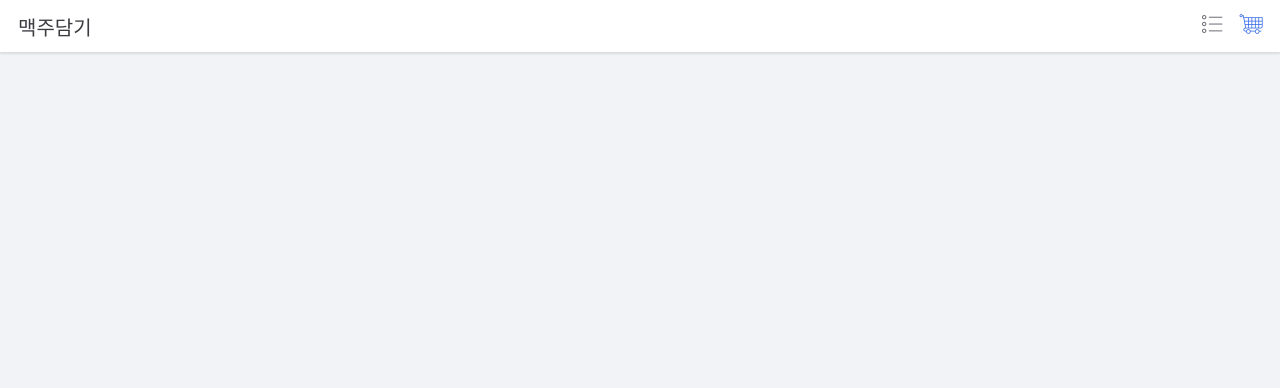
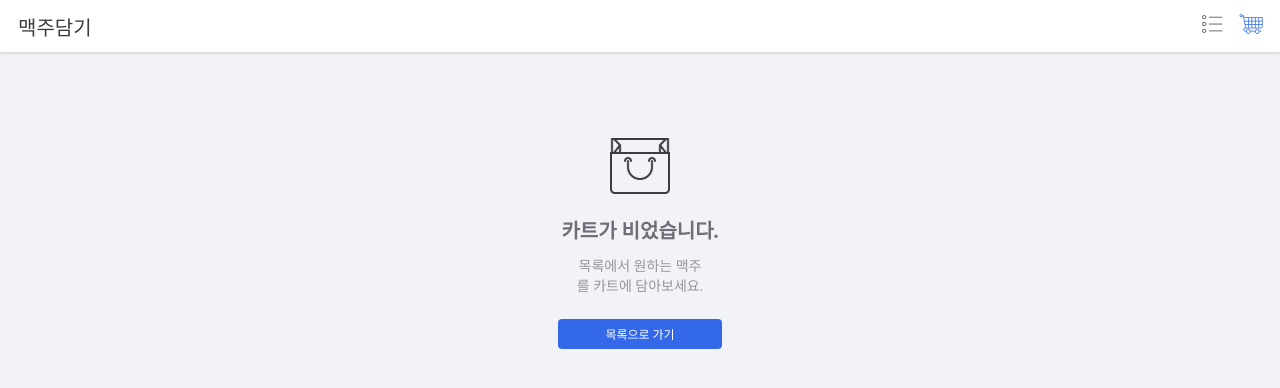
Before and after one commit to brzonsea/Beer-Cart, a React (Create React App) app: page /cart in a window 1280 px wide. Shown: the top 388 px of the page. Built offline with nearby package versions, Linux system fonts and the light colour scheme; no server answers.

Commit message:
Write Readme

```diff
--- a/src/components/BeerCard/BeerCard.js
+++ b/src/components/BeerCard/BeerCard.js
@@ -2,21 +2,17 @@ import React, { Component } from 'react';
 import PropTypes from 'prop-types';
 import { connect } from 'react-redux';
 import { pickBeer, unpickBeer } from '../../redux/actions';
+import {
+ addString, minusString, cancelString, stockString, countString,
+} from '../../config/strings';
 import './BeerCard.css';
 
 class BeerCard extends Component {
-  componentDidMount() {
-    console.log('props', this.props);
-  }
-  componentWillReceiveProps(nextProps) {
-    console.log('nextProps', nextProps);
-  }
   render() {
     const {
-      name, image, tags, price, stock, pickBeer, unpickBeer, cart
+      name, image, tags, price, stock, pickBeer, unpickBeer, cart, fromShopCart
     } = this.props;
     const pickedBeerCount = cart[name] ? cart[name] : 0;
-    console.log('This Beer name', name, cart);
     const availableStock = stock - pickedBeerCount;
     let beerTagString = '';
     tags.map((tag, index) => {
@@ -26,7 +22,6 @@ class BeerCard extends Component {
         beerTagString += `${tag.name}, `;
       }
     });
-    console.log(beerTagString);
     return (
       <div className="beer-card">
         <div className="beer-info-container">
@@ -51,7 +46,7 @@ class BeerCard extends Component {
             </div>
             <div className="beer-count-row">
               <div className="beer-count-label">
-                재고
+                {stockString}
                 <div className="beer-stock">
                   {availableStock}
                 </div>
@@ -59,7 +54,7 @@ class BeerCard extends Component {
               {
                 pickedBeerCount > 0 &&
                 <div className="beer-count-label">
-                  수량
+                  {countString}
                   <div className="beer-stock">
                     {pickedBeerCount}
                   </div>
@@ -77,21 +72,28 @@ class BeerCard extends Component {
               type="button"
               className="unpick-button"
             >
-              빼기
+              {fromShopCart ? cancelString : minusString}
             </button>
           }
+          {
+            !fromShopCart &&
             <button
               onClick={availableStock < 1 ? () => null : () => pickBeer(name)}
               type="button"
               className={availableStock < 1 ? "pick-button-deactivate" : "pick-button"}
             >
-            담기
+              {addString}
             </button>
+          }
         </div>
       </div>
     );
   }
 }
+
+BeerCard.defaultProps = {
+  fromShopCart: false,
+};
 
 BeerCard.propTypes = {
   name: PropTypes.string.isRequired,
@@ -99,10 +101,10 @@ BeerCard.propTypes = {
   tags: PropTypes.arrayOf(PropTypes.object).isRequired,
   price: PropTypes.number.isRequired,
   stock: PropTypes.number.isRequired,
+  fromShopCart: PropTypes.bool,
 };
 
 const mapStateToProps = (state) => {
-  console.log('mapStateToProps BeerCard', state);
   return {
     beers: state.beers,
     cart: state.cart,
--- a/src/components/Header/Header.js
+++ b/src/components/Header/Header.js
@@ -9,7 +9,6 @@ import { beerAddString } from '../../config/strings';
 import './Header.css';
 
 const Header = ({ activateList, activateCart, badgeNumber }) => {
-  console.log(activateList, activateCart, badgeNumber);
   return (
     <div className="header-container">
       <div className="header-text">
--- a/src/components/Tags/TagsRow.js
+++ b/src/components/Tags/TagsRow.js
@@ -9,7 +9,6 @@ const TagsRow = ({ activeIndicatedTags, tagOnClick }) => (
     {
       activeIndicatedTags.map((tag, index) => {
         const { active, name, key } = tag;
-        console.log(`${index} is active`, active);
         return (
           <TagButton
             tagName={name}
--- a/src/config/strings.js
+++ b/src/config/strings.js
@@ -1,7 +1,11 @@
 export const beerAddString = '맥주담기';
 export const addString = '담기';
+export const minusString = '빼기';
+export const cancelString = '취소';
 export const stockString = '재고';
+export const countString = '수량';
 export const seeMoreString = '더보기 +';
 export const cartEmptyString = '카트가 비었습니다.';
 export const suggestionString = '목록에서 원하는 맥주를\n 카트에 담아보세요.';
 export const goToListString = '목록으로 가기';
+export const buyString = '구매하기';
--- a/src/index.css
+++ b/src/index.css
@@ -10,7 +10,6 @@ body        {
   margin-left: auto;
   margin-right: auto;
   display: flex;
-  flex: 1;
   flex-direction: column;
   justify-content: flex-start;
   align-items: center;
--- a/src/redux/actions/cart.js
+++ b/src/redux/actions/cart.js
@@ -18,3 +18,13 @@ export function unpickBeer(beer) {
     });
   };
 }
+
+export function buyAllBeer(totalBeerCount, total) {
+  return (dispatch) => {
+    dispatch({
+      type: 'beer_buy_all',
+      totalBeerCount,
+      total,
+    });
+  };
+}
--- a/src/redux/reducers/cart.js
+++ b/src/redux/reducers/cart.js
@@ -22,6 +22,17 @@ export default (state = INITIAL_STATE, action) => {
         ...state,
       };
       break;
+    case 'beer_buy_all':
+      const boughtBeerNames = Object.keys(state);
+      boughtBeerNames.map((name) => {
+        console.log(`You bought ${state[name]} bottles of ${name}.`);
+      })
+      console.log(`You bought ${action.totalBeerCount} beers in total.
+        Total ${action.total}원`);
+      return {
+
+      }
+      break;
     default:
       return state;
   }
--- a/src/routes/BeerListPage.js
+++ b/src/routes/BeerListPage.js
@@ -52,7 +52,6 @@ class BeerListPage extends Component {
 
   tagOnClick(index) {
     const { activeIndicatedTags } = this.state;
-    console.log(activeIndicatedTags);
     const tagObject = activeIndicatedTags[index];
     const { key, name, active } = tagObject;
     const replacement = {
@@ -61,7 +60,6 @@ class BeerListPage extends Component {
       active: !active
     }
     activeIndicatedTags.splice(index, 1, replacement);
-    console.log(activeIndicatedTags);
     this.setState({ activeIndicatedTags });
   }
 
--- /dev/null
+++ b/src/routes/ShoppingCartPage.css
@@ -0,0 +1,96 @@
+.empty-cart-container {
+  display: flex;
+  flex-direction: column;
+  align-items: center;
+}
+
+.shopping-bag-icon {
+  width: 60px;
+  height: 56px;
+  margin-top: 70px;
+  margin-bottom: 21px;
+}
+
+.cart-empty-message {
+  font-family: 'APPLE SD Gothic NEO';
+  font-size: 20px;
+  font-weight: bold;
+  font-style: normal;
+  font-stretch: normal;
+  line-height: normal;
+  letter-spacing: normal;
+  text-align: center;
+  color: #6e6e78;
+  margin-bottom: 11px;
+}
+
+.cart-empty-suggestion {
+  width: 133px;
+  font-family: 'APPLE SD Gothic NEO';
+  font-size: 14px;
+  font-weight: 300;
+  font-style: normal;
+  font-stretch: normal;
+  line-height: normal;
+  letter-spacing: normal;
+  text-align: center;
+  color: #95959e;
+}
+
+.go-to-list-button {
+  display: flex;
+  justify-content: center;
+  align-items: center;
+  margin-top: 24px;
+  width: 164px;
+  height: 30px;
+  border-radius: 4px;
+  background-color: #3369e8;
+  font-family: 'APPLE SD Gothic NEO';
+  font-size: 12px;
+  font-weight: 300;
+  font-style: normal;
+  font-stretch: normal;
+  line-height: normal;
+  letter-spacing: normal;
+  color: #ffffff;
+}
+
+.total-text {
+  display: flex;
+  flex-direction: row;
+  justify-content: flex-end;
+  margin-right: 13px;
+  font-family: 'APPLE SD Gothic NEO';
+  font-size: 20px;
+  font-weight: 300;
+  font-style: normal;
+  font-stretch: normal;
+  line-height: normal;
+  letter-spacing: normal;
+  color: #95959e;
+}
+.total-number {
+  font-weight: bold;
+  color: #768399;
+  margin-left: 5px;
+  margin-right: 5px;
+}
+
+.buy-button {
+  display: flex;
+  justify-content: center;
+  align-items: center;
+  margin: 16px 13px 32px 12px;
+  height: 50px;
+  border-radius: 4px;
+  background-color: #3369e8;
+  font-family: 'APPLE SD Gothic NEO';
+  font-size: 20px;
+  font-weight: 300;
+  font-style: normal;
+  font-stretch: normal;
+  line-height: normal;
+  letter-spacing: normal;
+  color: #ffffff;
+}
--- a/src/routes/ShoppingCartPage.js
+++ b/src/routes/ShoppingCartPage.js
@@ -1,5 +1,13 @@
 import React, { Component } from 'react';
+import { connect } from 'react-redux';
+import { Link } from 'react-router-dom';
+import _ from 'lodash';
 import Header from '../components/Header/Header';
+import BeerCard from '../components/BeerCard/BeerCard';
+import { shoppingBagIcon } from '../assets/icons';
+import { buyAllBeer } from '../redux/actions';
+import { cartEmptyString, suggestionString, goToListString, buyString } from '../config/strings';
+import './ShoppingCartPage.css';
 
 class ShoppingCartPage extends Component {
   constructor(props) {
@@ -10,12 +18,85 @@ class ShoppingCartPage extends Component {
   }
 
   render() {
+    const { cart, beers, buyAllBeer } = this.props;
+    const cartList = Object.keys(cart);
+    const beerCountList = Object.values(cart);
+    const totalBeerCount = _.sum(beerCountList);
+    let total = 0;
     return (
-      <Header
-        activateCart
-      />
+      <div>
+        <Header
+          activateCart
+        />
+        <div style={{ marginBottom: 16 }}/>
+        {
+          cartList.length > 0 ?
+            <div>
+            {
+              cartList.map((beername, index) => {
+              console.log(beername);
+              const beerObj = _.find(beers, ['name', beername]);
+              const { name, image, tags, price, stock } = beerObj;
+              total += price * beerCountList[index];
+              return (
+                <BeerCard
+                  name={name}
+                  image={image}
+                  tags={tags}
+                  price={price}
+                  stock={stock}
+                  fromShopCart
+                />
+              );
+            })}
+              <div className="total-text">
+                총 구매수량
+                <div className="total-number">{totalBeerCount}</div>개
+              </div>
+              <div className="total-text">
+                총 결제금액
+                <div className="total-number">{total}</div>원
+              </div>
+              <div
+                onClick={() => buyAllBeer(totalBeerCount, total)}
+                className="buy-button"
+              >
+                {buyString}
+              </div>
+            </div>
+             :
+            <div className="empty-cart-container">
+              <img
+                src={shoppingBagIcon}
+                className="shopping-bag-icon"
+                tag="No items in cart"
+              />
+              <div
+                className="cart-empty-message"
+              >{cartEmptyString}
+              </div>
+              <div
+                className="cart-empty-suggestion"
+              >{suggestionString}
+              </div>
+              <Link to="/beers" style={{ textDecoration: 'none' }}>
+                <div
+                  className="go-to-list-button"
+                >{goToListString}
+                </div>
+              </Link>
+            </div>
+        }
+      </div>
     );
   }
 }
 
-export default ShoppingCartPage;
+const mapStateToProps = (state) => {
+  return {
+    cart: state.cart,
+    beers: state.beers,
+  };
+};
+
+export default connect(mapStateToProps, { buyAllBeer })(ShoppingCartPage);
--- a/src/routes/routes.js
+++ b/src/routes/routes.js
@@ -14,7 +14,6 @@ class Routes extends Component {
   }
 
   render() {
-    console.log('Switch', Switch);
     return (
       <Switch>
         <Route exact path="/" component={BeerListPage} />
```
Also changed, not shown: 1 other file (tests, documents, lock files or other folders). Lines whose indentation alone changed are shown as unchanged.
